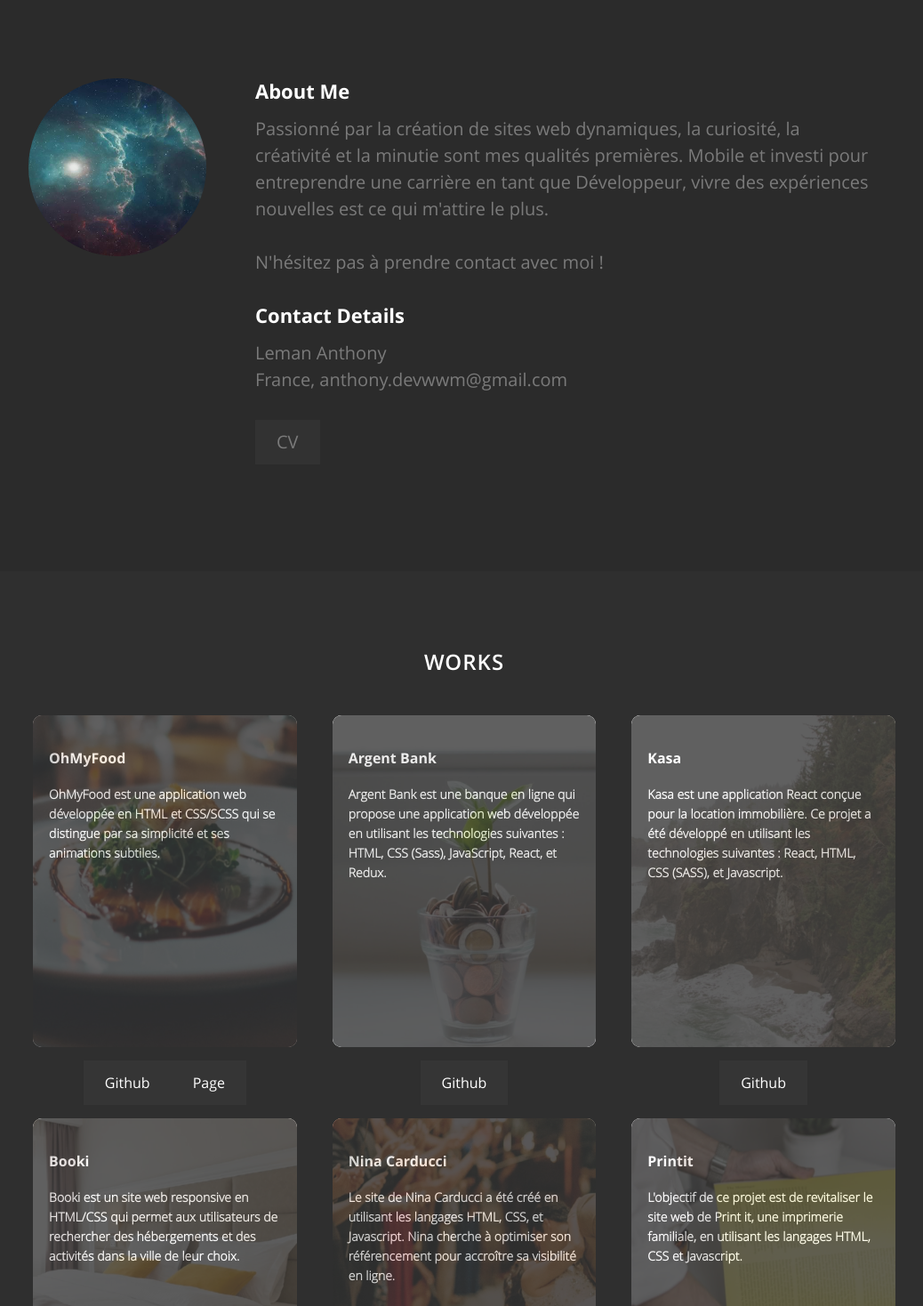
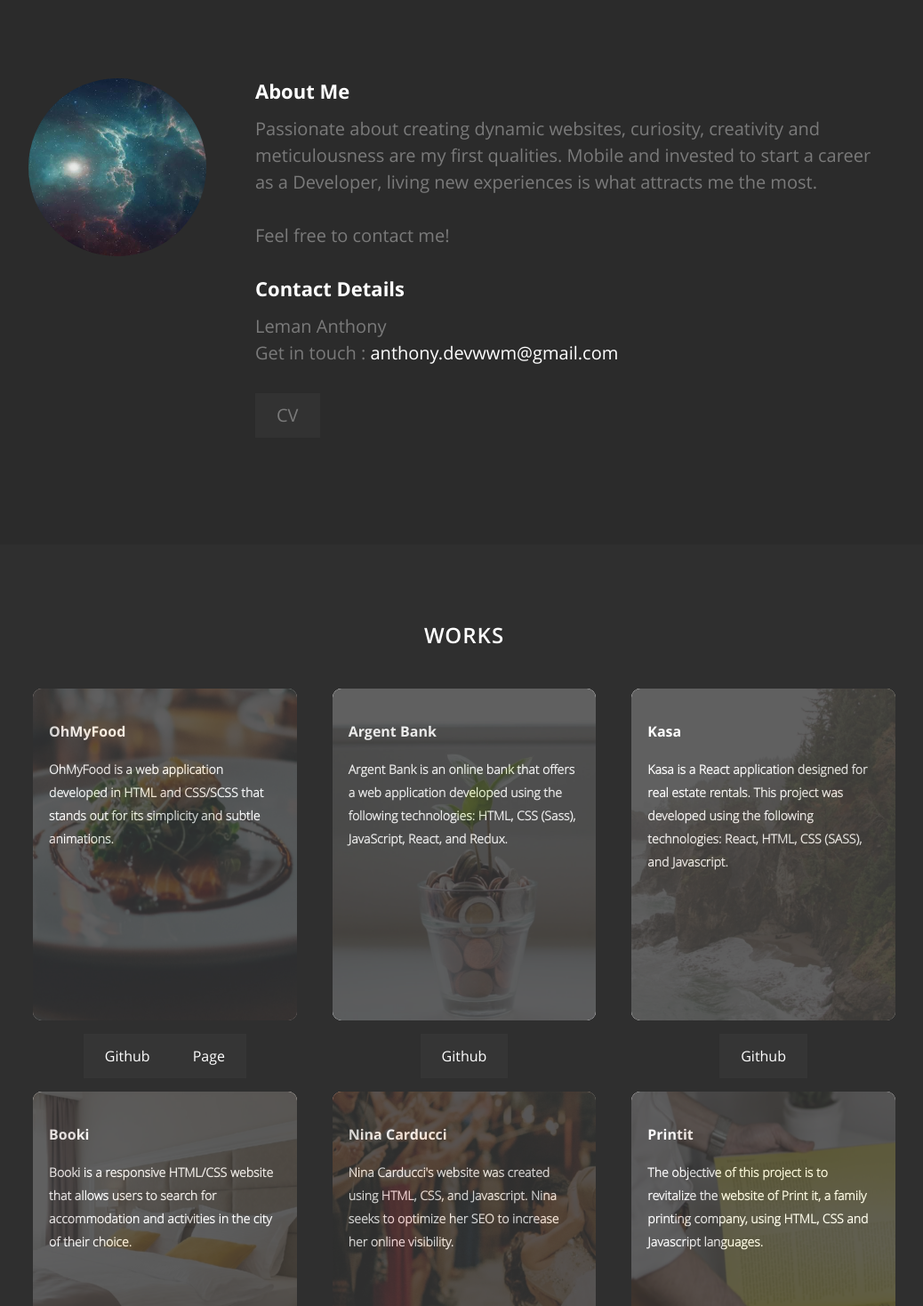
Before and after one commit to LmAnthony/Portfolio-LmAnthony, a React (Create React App) app: page / in a window 1280 px wide. Shown: the part 802-2270 px from the top of the page at 89% size, without its empty margins (118-1156 px from the left). Built offline with nearby package versions, Linux system fonts and the light colour scheme.

Commit message:
Datas changes

```diff
--- a/src/components/About/About.js
+++ b/src/components/About/About.js
@@ -29,7 +29,8 @@ export default class About extends Component {
                     <p className="address">
        					<span>{resumeData.name}</span>
                      <br></br>
-       					<span>{resumeData.address}</span>
+                     <span>Get in touch : </span>
+                     <a href ={`${resumeData.address}`}>anthony.devwwm@gmail.com</a>
                      <br></br>
                     <span>{resumeData.website}</span>
                      <br></br>
--- a/src/components/Portfolio/_portfolio.scss
+++ b/src/components/Portfolio/_portfolio.scss
@@ -88,7 +88,7 @@
     color: #fff;
  }
  .portfolio-item .portfolio-item-meta p {
-    font: 12px/22px 'opensans-light', sans-serif;
+    font: 12.5px/26px 'opensans-light', sans-serif;
     color: #ffffff;
     margin-bottom: 0;
  }
--- a/src/css/main.css
+++ b/src/css/main.css
@@ -2120,7 +2120,7 @@ footer .social-links li:first-child {
 }
 
 .portfolio-item .portfolio-item-meta p {
-  font: 12px/22px "opensans-light", sans-serif;
+  font: 12.5px/26px "opensans-light", sans-serif;
   color: #ffffff;
   margin-bottom: 0;
 }
--- a/src/resumeData.js
+++ b/src/resumeData.js
@@ -16,11 +16,11 @@ let resumeData = {
           "className":"fa fa-github"
         }
       ],
-    "aboutme":"Passionné par la création de sites web dynamiques, la curiosité, la créativité et la minutie sont mes qualités premières. Mobile et investi pour entreprendre une carrière en tant que Développeur, vivre des expériences nouvelles est ce qui m'attire le plus.",
-    "aboutmetwo":"N'hésitez pas à prendre contact avec moi !",
-    "address":"France, anthony.devwwm@gmail.com",
+    "aboutme":"Passionate about creating dynamic websites, curiosity, creativity and meticulousness are my first qualities. Mobile and invested to start a career as a Developer, living new experiences is what attracts me the most.",
+    "aboutmetwo":"Feel free to contact me!",
+    "address":"mailto: anthony.devwwm@gmail.com",
     "myCV":"files/cv.pdf",
-    "skillsDescription":"Mes compétences",
+    "skillsDescription":"My skills",
     "skills":[
       {
         "skillname":"HTML5",
@@ -70,38 +70,38 @@ let resumeData = {
     "portfolio":[
       {
         "name":"OhMyFood",
-        "description":"OhMyFood est une application web développée en HTML et CSS/SCSS qui se distingue par sa simplicité et ses animations subtiles.",
+        "description":"OhMyFood is a web application developed in HTML and CSS/SCSS that stands out for its simplicity and subtle animations.",
         "imgurl":"images/portfolio/ohmyfood.webp",
         "link":"https://github.com/LmAnthony/LmAnthony.github.io",
         "livewebsite":"http://LmAnthony.github.io"
       },
       {
         "name":"Argent Bank",
-        "description":"Argent Bank est une banque en ligne qui propose une application web développée en utilisant les technologies suivantes : HTML, CSS (Sass), JavaScript, React, et Redux. ",
+        "description":"Argent Bank is an online bank that offers a web application developed using the following technologies: HTML, CSS (Sass), JavaScript, React, and Redux.",
         "imgurl":"images/portfolio/argentbank.webp",
         "link":"https://github.com/LmAnthony/ArgentBank-Projet11"
       },
       {
         "name":"Kasa",
-        "description":"Kasa est une application React conçue pour la location immobilière. Ce projet a été développé en utilisant les technologies suivantes : React, HTML, CSS (SASS), et Javascript.",
+        "description":"Kasa is a React application designed for real estate rentals. This project was developed using the following technologies: React, HTML, CSS (SASS), and Javascript.",
         "imgurl":"images/portfolio/kasa.webp",
         "link":"https://github.com/LmAnthony/Kasa-Projet8"
       },
       {
         "name":"Booki",
-        "description":"Booki est un site web responsive en HTML/CSS qui permet aux utilisateurs de rechercher des hébergements et des activités dans la ville de leur choix.",
+        "description":"Booki is a responsive HTML/CSS website that allows users to search for accommodation and activities in the city of their choice.",
         "imgurl":"images/portfolio/booki.webp",
         "link":"https://github.com/LmAnthony/Booki-Projet3"
       },
       {
         "name":"Nina Carducci",
-        "description":"Le site de Nina Carducci a été créé en utilisant les langages HTML, CSS, et Javascript. Nina cherche à optimiser son référencement pour accroître sa visibilité en ligne.",
+        "description":"Nina Carducci's website was created using HTML, CSS, and Javascript. Nina seeks to optimize her SEO to increase her online visibility.",
         "imgurl":"images/portfolio/ninacarducci.webp",
         "link":"https://github.com/LmAnthony/Nina.Carducci-Projet9"
       },
       {
         "name":"Printit",
-        "description":"L'objectif de ce projet est de revitaliser le site web de Print it, une imprimerie familiale, en utilisant les langages HTML, CSS et Javascript.",
+        "description":"The objective of this project is to revitalize the website of Print it, a family printing company, using HTML, CSS and Javascript languages.",
         "imgurl":"images/portfolio/printit.webp",
         "link":"https://github.com/LmAnthony/Printit-Projet5"
       }
```
Also changed, not shown: 1 other file (tests, documents, lock files or other folders).
